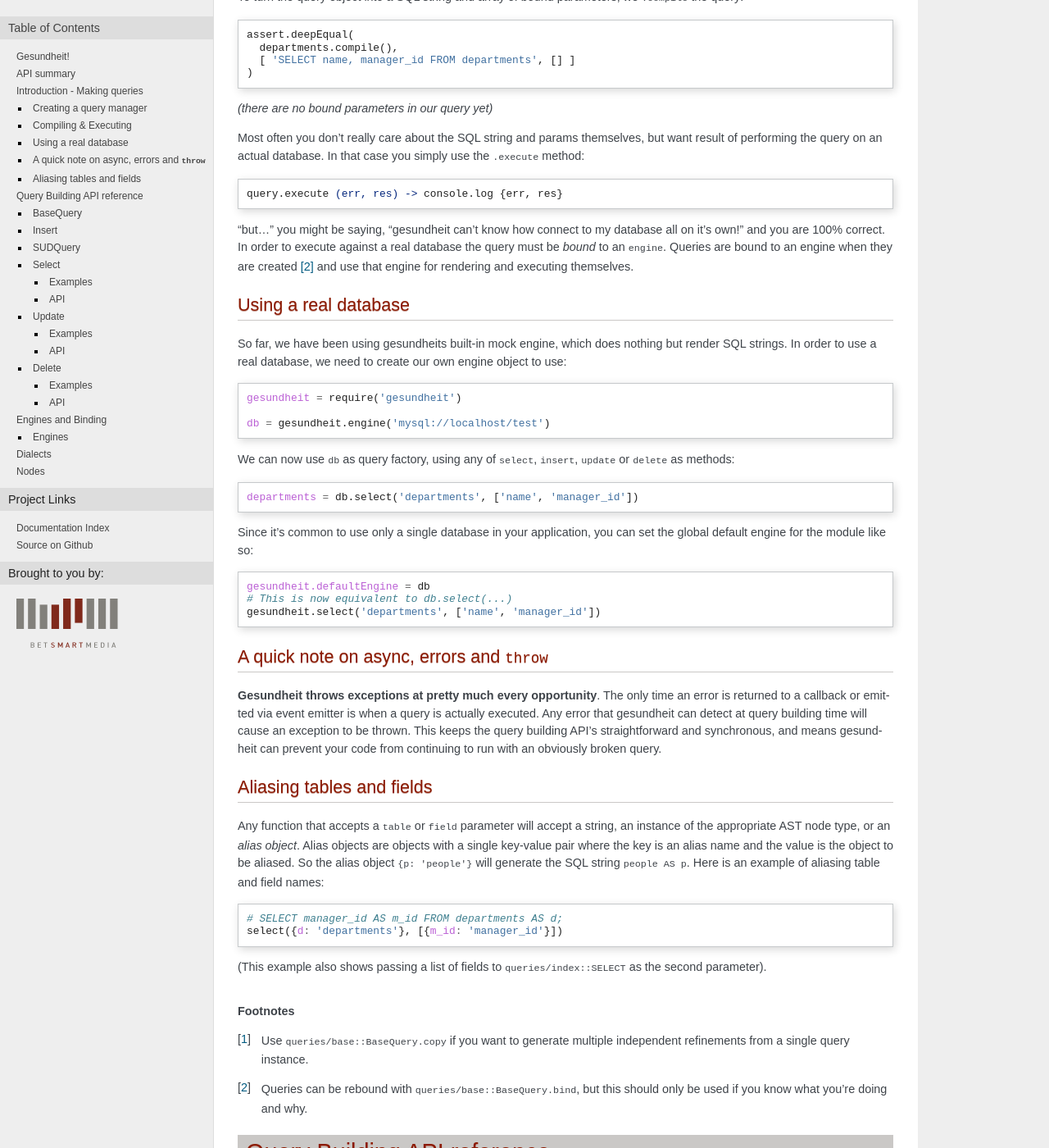
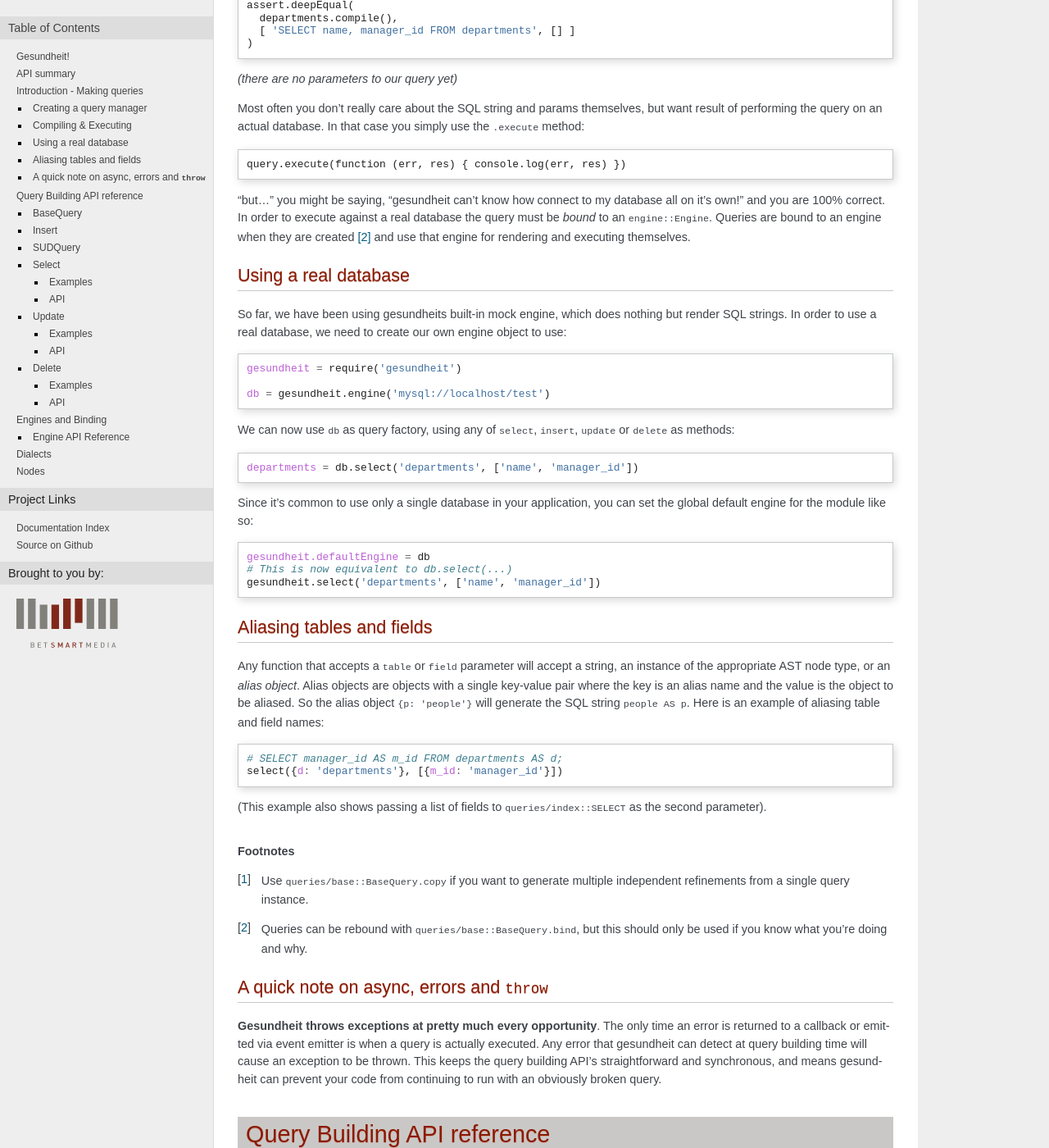
Before and after one commit to BetSmartMedia/gesundheit, a Sphinx documentation site: the page built from doc/index.rst, in a window 1280 px wide and 1400 px high, scrolled down 1095 px. Shown: the whole window at 82% size. Built offline with Sphinx 7.4.7, drawn with Linux system fonts in a browser that asks for light colours; pages that are not in the unit, such as notebooks, are missing from menus; cross-references to code outside the pages are shown as plain code; some of the changed text lies outside the part shown.

Commit message:
Many more doc improvements

```diff
--- a/doc/index.rst
+++ b/doc/index.rst
@@ -63,19 +63,19 @@
     [ 'SELECT name, manager_id FROM departments', [] ]
   )
 
-`(there are no bound parameters in our query yet)`
+`(there are no parameters to our query yet)`
 
 Most often you don't really care about the SQL string and params themselves, but
 want result of performing the query on an actual database. In that case you
 simply use the ``.execute`` method::
 
-  query.execute (err, res) -> console.log {err, res}
+  query.execute(function (err, res) { console.log(err, res) })
 
 "but..." you might be saying, "gesundheit can't know how connect to my database
 all on it's own!" and you are 100% correct. In order to execute against a real
-database the query must be `bound` to an :mod:`engine`. Queries are bound to an
-engine when they are created [#]_ and use that engine for rendering and
-executing themselves.
+database the query must be `bound` to an :class:`engine::Engine`. Queries are
+bound to an engine when they are created [#]_ and use that engine for rendering
+and executing themselves.
 
 .. _engine-usage-example:
 
@@ -138,6 +128,15 @@
 .. [#] Queries can be rebound with :meth:`queries/base::BaseQuery.bind`, but
   this should only be used if you know what you're doing and why.
 
+A quick note on async, errors and ``throw``
+-------------------------------------------
+
+**Gesundheit throws exceptions at pretty much every opportunity**. The only time
+an error is returned to a callback or emitted via event emitter is when a query
+is actually executed. Any error that gesundheit can detect at query building
+time will cause an exception to be thrown. This keeps the query building API's
+straightforward and synchronous, and means gesundheit can prevent your code from
+continuing to run with an obviously broken query.
 
 Query Building API reference
 ============================
@@ -195,7 +194,7 @@
 The entire query can also be written using :meth:`queries/base::BaseQuery.visit`
 (and less punctuation) like so::
 
-  men_with_light_recliners = select('chairs', ['chair_type', 'size']).visit ->
+  men_with_light_recliners = select('chairs', ['chair_type', 'size'], ->
     @where chair_type: 'recliner', weight: {lt: 25}
     @join "people",
       on: {chair_id: @project('chairs', 'id')},
@@ -219,11 +218,9 @@
 Updating rows that match a condition::
 
   update('tweeters')            # UPDATE tweeters
-    .set(influential: true)     # SET tweeters.influential = true
-    .where(followers: gt: 1000) # WHERE tweeters.followers > 1000;
-    .execute (err, res) ->
-      throw err if err
-      # Woohoo
+    .set({influential: true})     # SET tweeters.influential = true
+    .where({followers: {gt: 1000}}) # WHERE tweeters.followers > 1000;
+    .execute(function (err) { /* ... */ })
 
 API
 ^^^
@@ -254,8 +251,8 @@
 during application startup, assign it to ``gesundheit.defaultEngine`` and not
 have to think about binding after that.
 
-Engines
--------
+Engine API Reference
+--------------------
 
 .. automodule:: engine
 
```
Also changed, not shown: other parts of doc/index.rst (+1 -11 lines), 4 other files.
